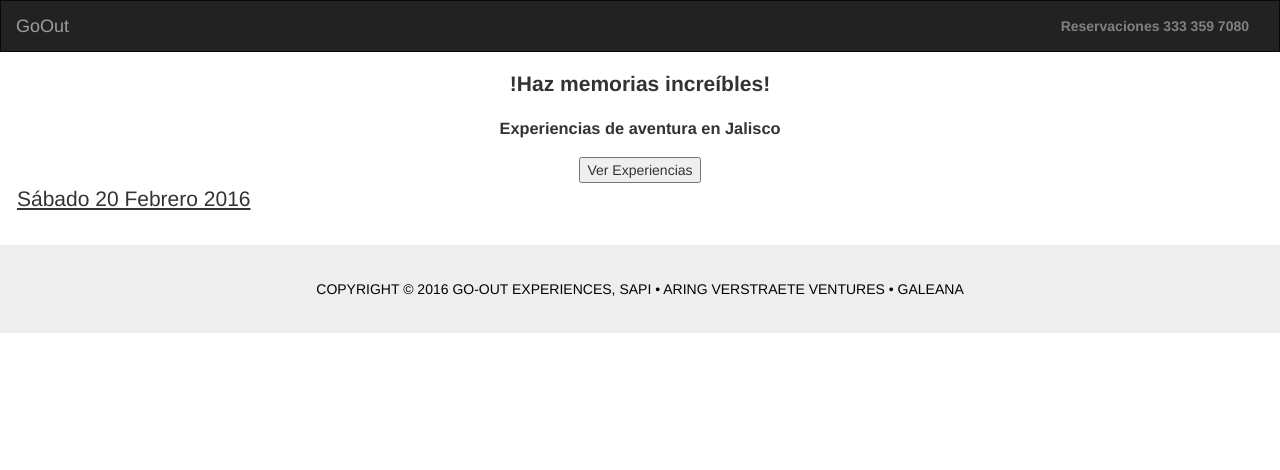
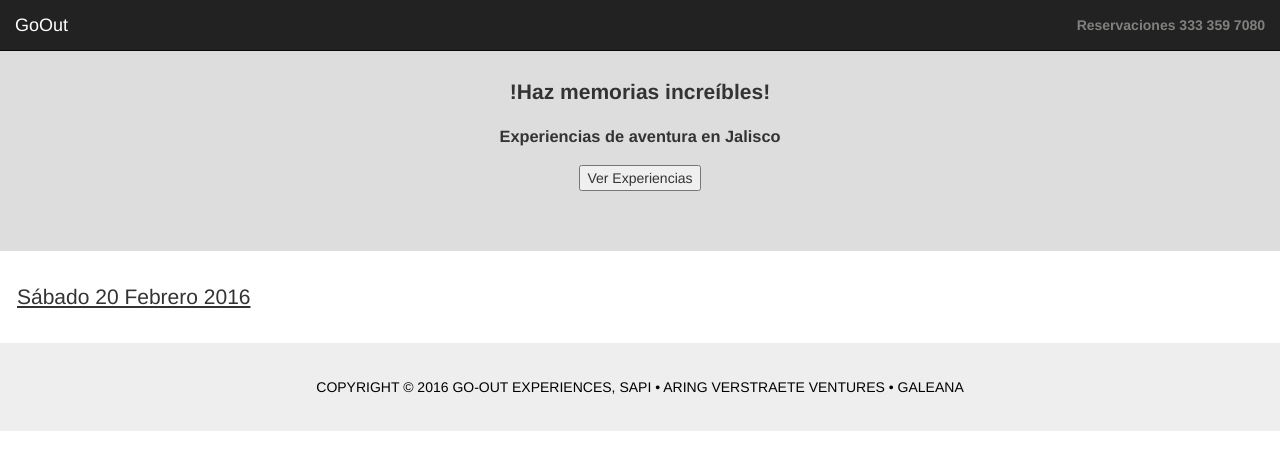
Before and after one commit to Go-Out/goout, a Django app: page / in a window 1280 px wide. Shown: the top 470 px of the page. Run offline with Django 3.2, Linux system fonts and the light colour scheme; data that the repository does not hold is empty; parts of the project's set-up code (start-up, migrations or seed data) failed here and were passed over; some libraries are stand-ins or nearby versions.

Commit message:
Styled home page

```diff
--- a/app/static/app/javascripts/index.js
+++ b/app/static/app/javascripts/index.js
@@ -11,15 +11,16 @@ $(function() {
         html += "<div class='row'>";
 
       html += "<div class='col-md-3 experience-col'>";
-      html += "<a href='" + experience_url.replace("123", experience.id) + "'>";
       html += "<div class='experience'>";
+      html += "<a class='fill' href='" + experience_url.replace("123", experience.id) + "'></a>";
       html += "<span class='experience-price'>";
       html += "$ " + experience.price;
       html += "</span>";
       html += "</div>";
-      html += "<p class='experience-name'>" + experience.name + "</p>";
-      html += "</a>";
+      html += "<div class='experience-description'>";
+      html += "<p class='experience-name'><a href='" + experience_url.replace("123", experience.id) + "'>" + experience.name + "</a></p>";
       html += "<p class='experience-location'><a href='" + experience_url.replace("123", experience.id) + "'>" + experience.location + "</a></p>";
+      html += "</div>";
       html += "</div>";
 
       if((i + 1) % 4 == 0 || (i + 1) == data.length)
--- a/app/static/app/stylesheets/general.css
+++ b/app/static/app/stylesheets/general.css
@@ -21,6 +21,11 @@
   }
 }
 
+
+.body {
+  padding-top: 70px;
+}
+
 .footer {
   background: #eeeeee;
   padding: 20px 0;
--- a/app/static/app/stylesheets/index.css
+++ b/app/static/app/stylesheets/index.css
@@ -1,9 +1,17 @@
+.fill {
+  position: absolute;
+  top: 0;
+  left: 0;
+  bottom: 0;
+  right: 0;
+}
+
 .top-banner {
   text-align: center;
-}
-.top-banner a {
-  color: inherit;
-  text-decoration: none;
+  padding: 60px 0;
+  background-color: #ddd;
+  position: relative;
+  margin-bottom: 30px;
 }
 
 #datepicker {
@@ -20,9 +28,6 @@
 .experience-col {
   margin-bottom: 20px;
 }
-.experience-col a {
-  color: inherit;
-}
 .experience {
   background-color: #ddd;
   height: 250px;
@@ -36,15 +41,20 @@
   position: absolute;
   bottom: 40px;
 }
+.experience-description {
+  padding: 10px;
+  position: relative;
+}
+.experience-description p {
+  margin: 0;
+}
 .experience-name {
-  margin-bottom: 0;
-  padding-left: 10px;
   font-size: 16px;
 }
-.experience-location {
-  margin-top: 0;
-  padding-left: 10px;
+.experience-name a {
+  color: inherit;
 }
 .experience-location a {
+  color: inherit;
   text-decoration: none;
 }
--- a/app/templates/app/header.html
+++ b/app/templates/app/header.html
@@ -1,4 +1,4 @@
-<nav class="navbar navbar-inverse">
+<nav class="navbar navbar-inverse navbar-fixed-top">
   <div class="container-fluid">
     <!-- Brand and toggle get grouped for better mobile display -->
     <div class="navbar-header">
--- a/app/templates/app/index.html
+++ b/app/templates/app/index.html
@@ -9,12 +9,11 @@
 
 {% block main_content %}
 
-<div class="jumbotron top-banner">
-  <a href="#experiences">
-    <h2>!Haz memorias increíbles!</h2>
-    <h3>Experiencias de aventura en Jalisco</h3>
-    <button>Ver Experiencias</button>
-  </a>
+<div class="top-banner">
+  <a class="fill" href="#experiences"></a>
+  <h2>!Haz memorias increíbles!</h2>
+  <h3>Experiencias de aventura en Jalisco</h3>
+  <button>Ver Experiencias</button>
 </div>
 
 <div id="experiences" class="container-fluid">
```
